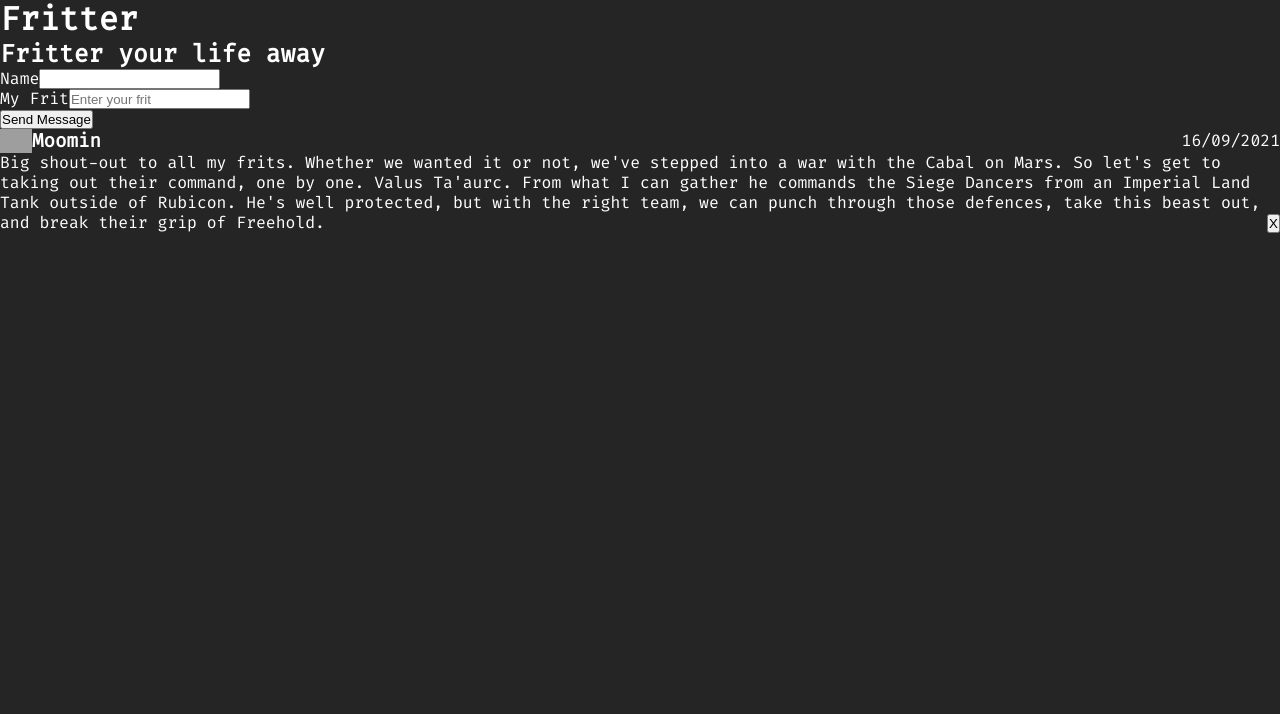
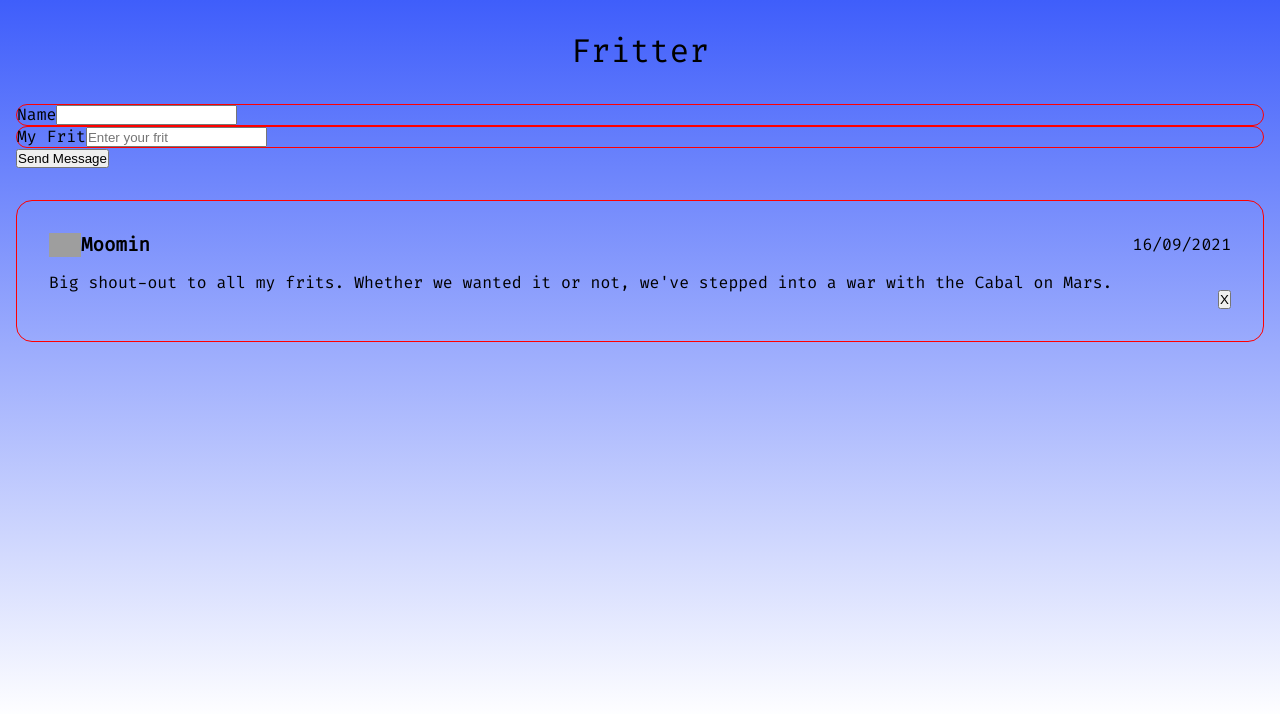
Before and after one commit to fac22/fritter, a website: page index.html in a window 1280 px wide. Drawn offline with Linux system fonts and the light colour scheme; grey boxes are pictures that could not be loaded.

Commit message:
padding and margins

```diff
--- a/index.html
+++ b/index.html
@@ -1,5 +1,6 @@
 <!DOCTYPE html>
 <html lang="en">
+
 <head>
   <meta charset="UTF-8" />
   <meta http-equiv="X-UA-Compatible" content="IE=edge" />
@@ -16,31 +17,24 @@
 </head>
 
 <body class="flex flex--column">
-    <header class="flex flex--column">
+  <header class="flex flex--column margin-top-2rem">
     <h1>Fritter</h1>
-      <h2>Fritter your life away</h2>
+    <!-- <h2>Fritter your life away</h2> -->
   </header>
   <main>
-      <section>
+    <section class="write-frits">
       <form method="POST">
-          <div class="flex flex--row">
+        <div class="flex flex--row border ">
           <label id="name">Name</label>
           <input id="name" type="text" name="name" />
         </div>
 
-          <div class="flex flex--row">
+        <div class="flex flex--row border">
           <label id="message1">My Frit</label>
 
-            <input
-              id="message"
-              type="text"
-              name="message"
-              placeholder="Enter your frit"
-              required
-              title="Please enter your name 🙂"
-              oninvalid="this.setCustomValidity('Enter User Name Here 🧱')"
-              oninput="this.setCustomValidity('')"
-            />
+          <input id="message" type="text" name="message" placeholder="Enter your frit" required
+            title="Please enter your name 🙂" oninvalid="this.setCustomValidity('Enter User Name Here 🧱')"
+            oninput="this.setCustomValidity('')" />
         </div>
 
         <button>Send Message</button>
@@ -48,15 +42,13 @@
     </section>
 
     <section>
-        <article class="flex flex--column">
-          <div
-            class="
+      <article class="flex flex--column border padding-2rem">
+        <div class="
               flex
               flex--row
               flex--justify-space-between
               flex--align-items-center
-            "
-          >
+            ">
           <div class="flex flex--row flex--align-items-center">
             <img src="https://thispersondoesnotexist.com/image" />
             <h3>Moomin</h3>
@@ -64,20 +56,11 @@
           <time>16/09/2021</time>
         </div>
         <div class="flex flex--row flex--justify-space-between">
-            <p>
+          <p class="padding-top-bottom-1rem ">
             Big shout-out to all my frits. Whether we wanted it or not, we've
-              stepped into a war with the Cabal on Mars. So let's get to taking
-              out their command, one by one. Valus Ta'aurc. From what I can
-              gather he commands the Siege Dancers from an Imperial Land Tank
-              outside of Rubicon. He's well protected, but with the right team,
-              we can punch through those defences, take this beast out, and
-              break their grip of Freehold.
+            stepped into a war with the Cabal on Mars.
           </p>
-            <form
-              action="/deletefrit"
-              method="POST"
-              class="flex--align-self-end"
-            >
+          <form action="/deletefrit" method="POST" class="flex--align-self-end">
             <button name="deleteButton" value="${frit.time}">X</button>
           </form>
         </div>
@@ -85,4 +68,5 @@
     </section>
   </main>
 </body>
+
 </html>
--- a/public/styles.css
+++ b/public/styles.css
@@ -21,18 +21,49 @@
 }
 
 html {
-  background-color: rgb(37, 37, 37);
-  color: rgb(255, 255, 255);
+  background: linear-gradient(
+    180deg,
+    rgba(63, 94, 251, 1) 0%,
+    rgba(0, 0, 0, 0) 90%
+  );
+  color: rgb(0, 0, 0);
   font-family: 'Fira Code Regular';
+  min-height: 100vh;
 }
 
 body {
 }
 
 header {
+  text-align: center;
 }
 
 time {
+}
+
+h1 {
+  font-weight: normal;
+}
+
+section {
+  margin: 2rem 1rem 1rem 1rem;
+}
+
+.margin-top-2rem {
+  margin-top: 2rem;
+}
+
+.margin-top-4rem {
+  margin-top: 4rem;
+}
+
+.padding-2rem {
+  padding: 2rem;
+}
+
+.padding-top-bottom-1rem {
+  padding-top: 1rem;
+  padding-bottom: 1rem;
 }
 
 .flex {
@@ -59,6 +90,14 @@ time {
   align-self: flex-end;
 }
 
+.border {
+  border: 1px solid red;
+  border-radius: 1rem;
+}
+
 img {
   width: 2rem;
 }
+
+.write-frits {
+}
```
Lines whose indentation alone changed are shown as unchanged.
